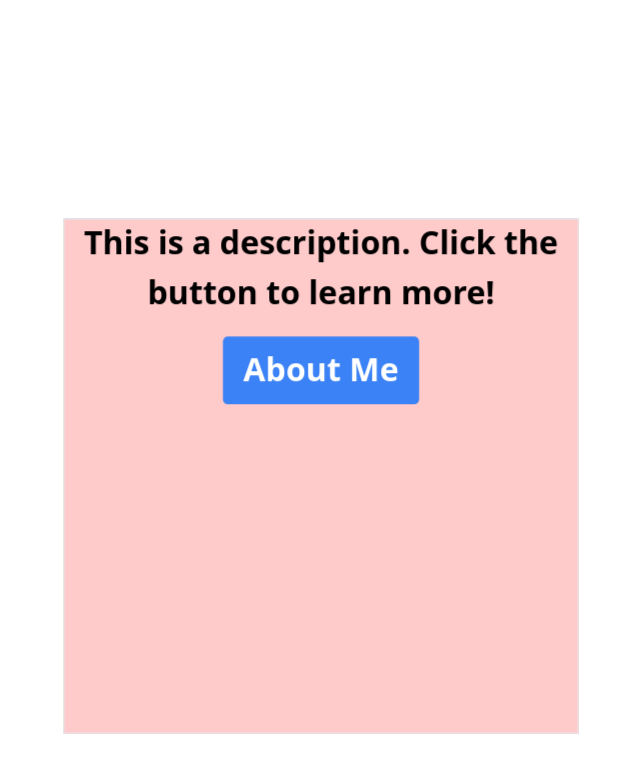
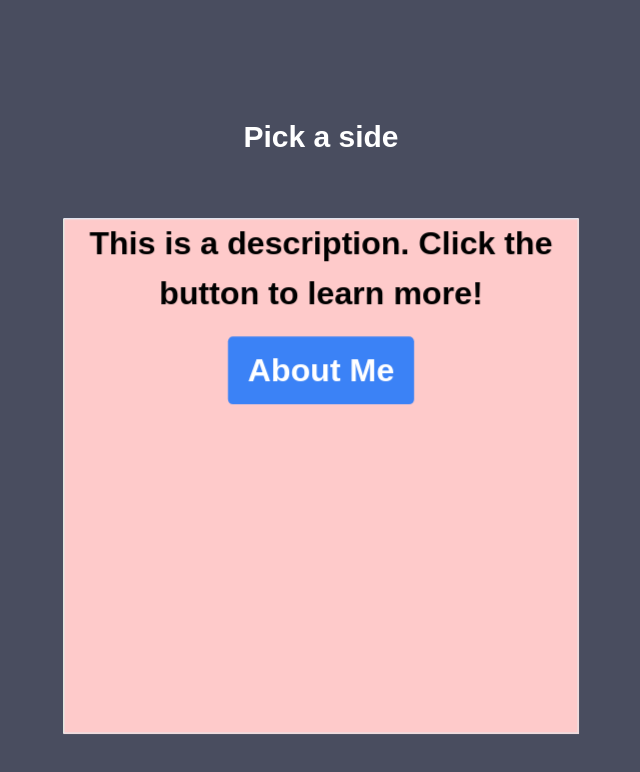
Before and after one commit to MoreNaruto/personal-website, a Svelte app: page / in a window 1280 px wide. Shown: the top 772 px of the page, without its empty margins (319-959 px from the left). Built offline with nearby package versions, Linux system fonts and the light colour scheme.

Commit message:
Got something to display

```diff
--- a/rollup.config.cjs
+++ b/rollup.config.cjs
@@ -3,10 +3,10 @@ const commonjs = require('@rollup/plugin-commonjs');
 const resolve = require('@rollup/plugin-node-resolve').default;
 const json = require('@rollup/plugin-json');
 const typescript = require('@rollup/plugin-typescript');
+const css = require('rollup-plugin-css-only')
 const { terser } = require('rollup-plugin-terser');
 const sveltePreprocess = require('svelte-preprocess');
 const path = require('path');
-const postcss = require('rollup-plugin-postcss');
 const md = require('rollup-plugin-md');
 const autoprefixer = require('autoprefixer');
 
@@ -22,19 +22,12 @@ module.exports = {
     },
     plugins: [
         svelte({
-            preprocess: sveltePreprocess(),
+            preprocess: sveltePreprocess({sourceMap: !production, postcss: true}),
             compilerOptions: {
                 dev: !production
             }
         }),
-        postcss({
-            plugins: [
-                autoprefixer(),
-            ],
-            extract: 'public/build/bundle.css',  // Ensure correct output path for CSS
-            sourceMap: true,
-            minimize: production
-        }),
+        css({ output: 'bundle.css' }),
         resolve({
             browser: true,
             dedupe: ['svelte']
@@ -44,7 +37,8 @@ module.exports = {
         md(),
         typescript({
             sourceMap: !production,
-            inlineSources: !production
+            inlineSources: !production,
+            tsconfig: './tsconfig.json'
         }),
         !production && serve(),
         production && terser()
--- a/src/App.svelte
+++ b/src/App.svelte
@@ -8,5 +8,10 @@
 </Router>
 
 <style>
-    @import 'global.css';
+    :global(body) {
+        font-family: Arial, sans-serif;
+        margin: 0;
+        padding: 0;
+        background-color: #494D5F;
+    }
 </style>
--- a/tailwind.config.js
+++ b/tailwind.config.js
@@ -1,11 +1,13 @@
-/** @type {import('tailwindcss').Config} */
 module.exports = {
   content: [
     './public/index.html',
     './src/**/*.{svelte,js,ts}'
   ],
   theme: {
-    extend: {}
+    extend: {},
   },
-  plugins: []
-};
+  variants: {
+    extend: {},
+  },
+  plugins: [],
+}
```
Also changed, not shown: 1 other file (tests, documents, lock files or other folders).
